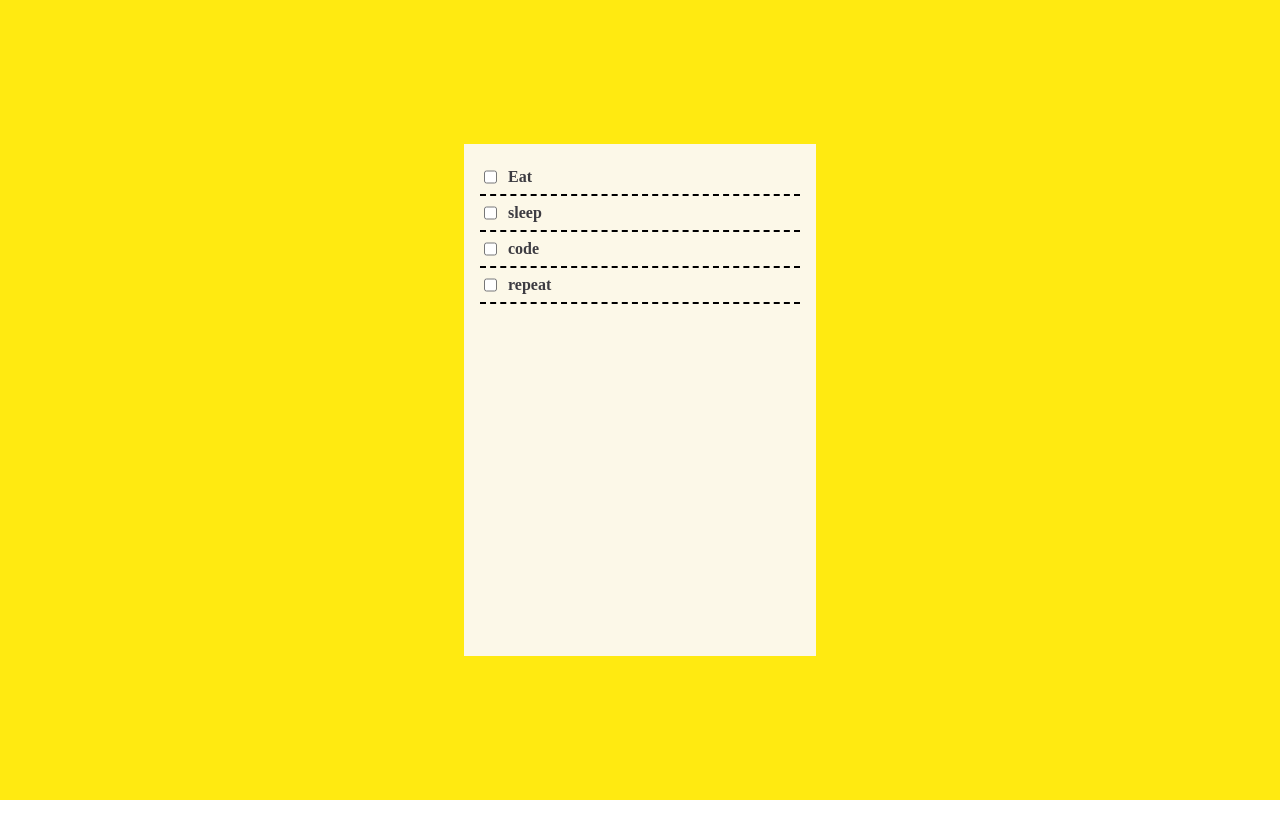
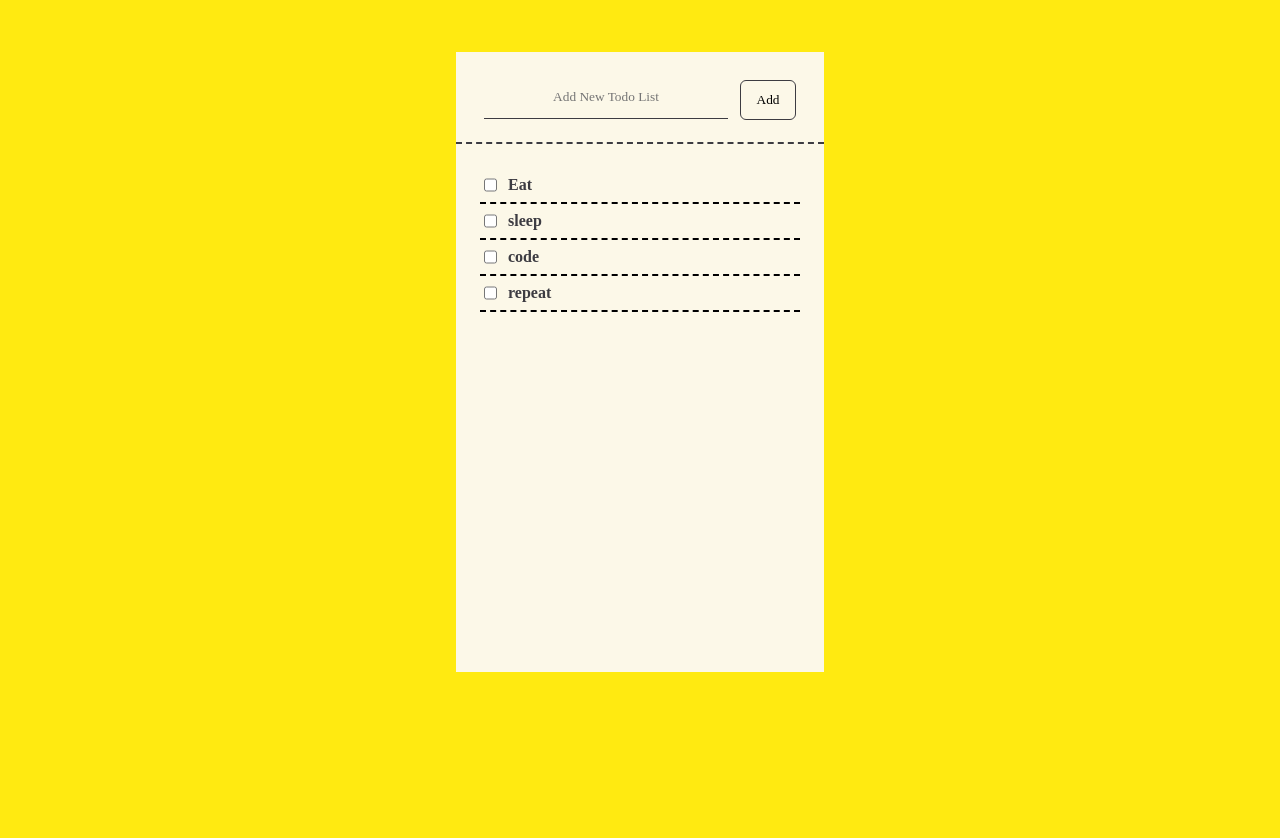
Before and after one commit to Aerial203/react-todo-list, a React (Create React App) app: page / in a window 1280 px wide. Shown: the top 838 px of the page. Before the commit the page ends 800 px from the top, so only its background shows below. Built offline with nearby package versions, Linux system fonts and the light colour scheme.

Commit message:
Complete style

```diff
--- a/src/App.js
+++ b/src/App.js
@@ -1,9 +1,11 @@
 import Todo from "./components/TODO_LIST/Todo"
+import NewTodo from "./components/NewTodo/NewTodo"
 
 const App = () => {
   const todoList = ["Eat", "sleep", "code", "repeat"]
   return (
     <div>
+      <NewTodo />
       <Todo list={todoList} />
     </div>
   )
--- /dev/null
+++ b/src/components/NewTodo/NewTodo.css
@@ -0,0 +1,22 @@
+.new-todo {
+    background-color: #FFEA11;
+    display: flex;
+    justify-content: center;
+    align-items: flex-end;
+    flex-wrap: wrap;
+    width: 100vw;
+    height: 9rem;
+}
+
+.new-todo button {
+    height: 2.5rem;
+    width: 3.5rem;
+    font-family: cursive;
+    border-radius: 6px;
+    background-color: #FCF8E8;
+    border: 1px solid #3D3C42;
+}
+
+.new-todo button:hover {
+    background-color: #FFEA11;
+}
--- /dev/null
+++ b/src/components/NewTodo/NewTodo.js
@@ -0,0 +1,12 @@
+import TodoForm from "./TodoForm"
+import "./NewTodo.css"
+
+const NewTodo = () => {
+  return (
+    <div className="new-todo">
+      <TodoForm />
+    </div>
+  )
+}
+
+export default NewTodo
--- /dev/null
+++ b/src/components/NewTodo/TodoForm.css
@@ -0,0 +1,29 @@
+.new-todo__controls {
+    width: 20rem;
+    background-color: #FCF8E8;
+    padding: 1.5rem;
+    height: 2.6rem;
+    border-bottom: 2px dashed #3D3C42;
+    display: flex;
+    justify-content: center;
+    flex-wrap: wrap;
+    align-items: center;
+    gap: 1rem;
+
+}
+
+.new-todo__control {
+    width: 15rem;
+    height: 3rem;
+}
+
+.new-todo__control input {
+    border: none;
+    border-bottom: 1px solid #3D3C42;
+    height: 2.5rem;
+    width: 15rem;
+    text-align: center;
+    font-family: cursive;
+    background-color: #FCF8E8;
+    outline: none;
+}
--- /dev/null
+++ b/src/components/NewTodo/TodoForm.js
@@ -0,0 +1,18 @@
+import "./TodoForm.css"
+
+const TodoForm = () => {
+  return (
+    <form>
+      <div class="new-todo__controls">
+        <div class="new-todo__control">
+          <input placeholder="Add New Todo List" />
+        </div>
+        <div className="new-todo__actions">
+          <button type="submit">Add</button>
+        </div>
+      </div>
+    </form>
+  )
+}
+
+export default TodoForm
--- a/src/components/TODO_LIST/Todo.css
+++ b/src/components/TODO_LIST/Todo.css
@@ -1,6 +1,6 @@
 .todo-list {
     display: flex;
-    align-items: center;
+    align-items: column;
     justify-content: center;
 }
 
@@ -8,6 +8,5 @@
     width: 20rem;
     height: 30rem;
     background-color: #FCF8E8;
-    padding: 1rem;
-    margin: 0.5rem auto;
+    padding: 1.5rem;
 }
```
Also changed, not shown: public/index.html (+0 -10 lines).
